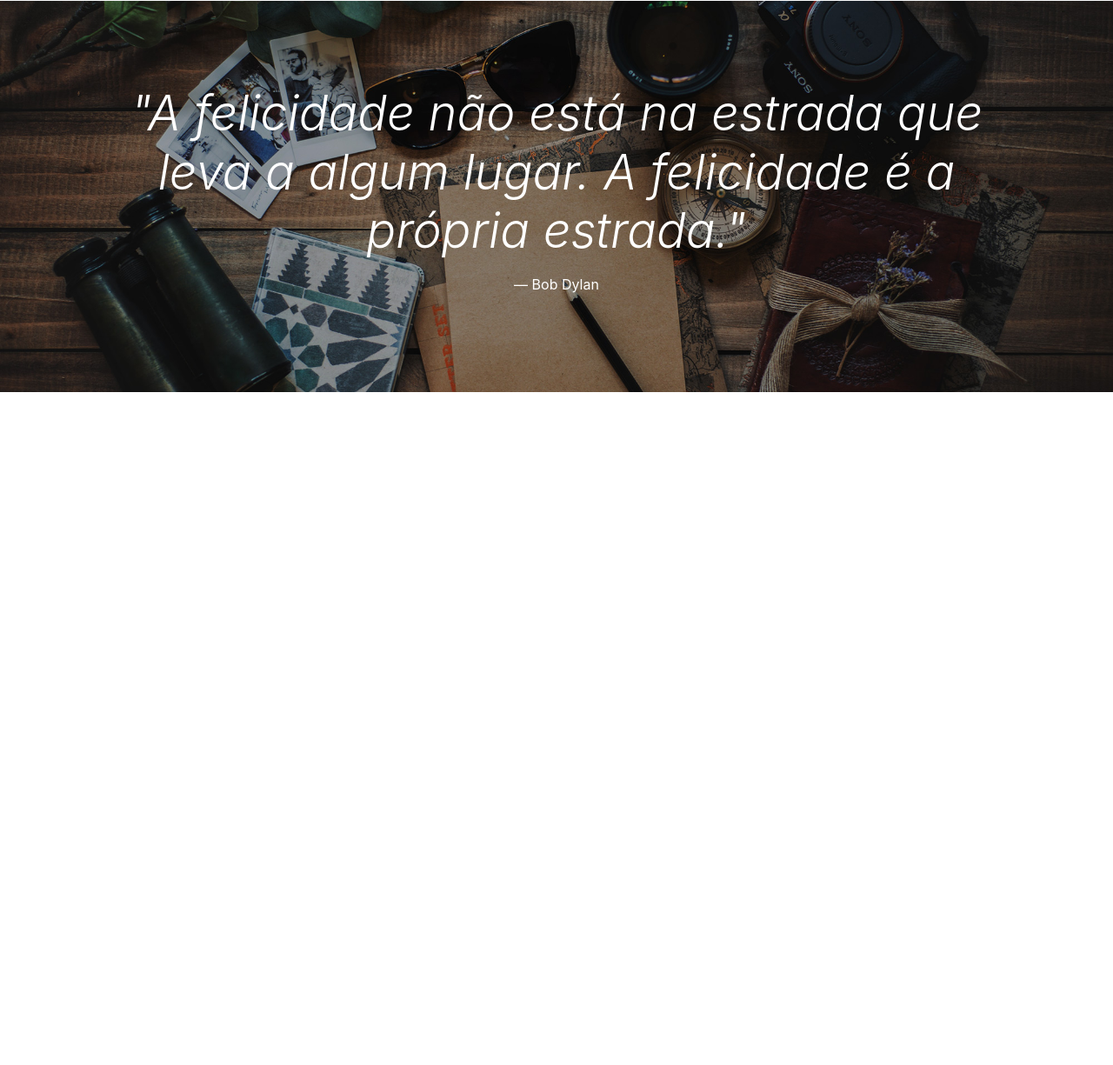
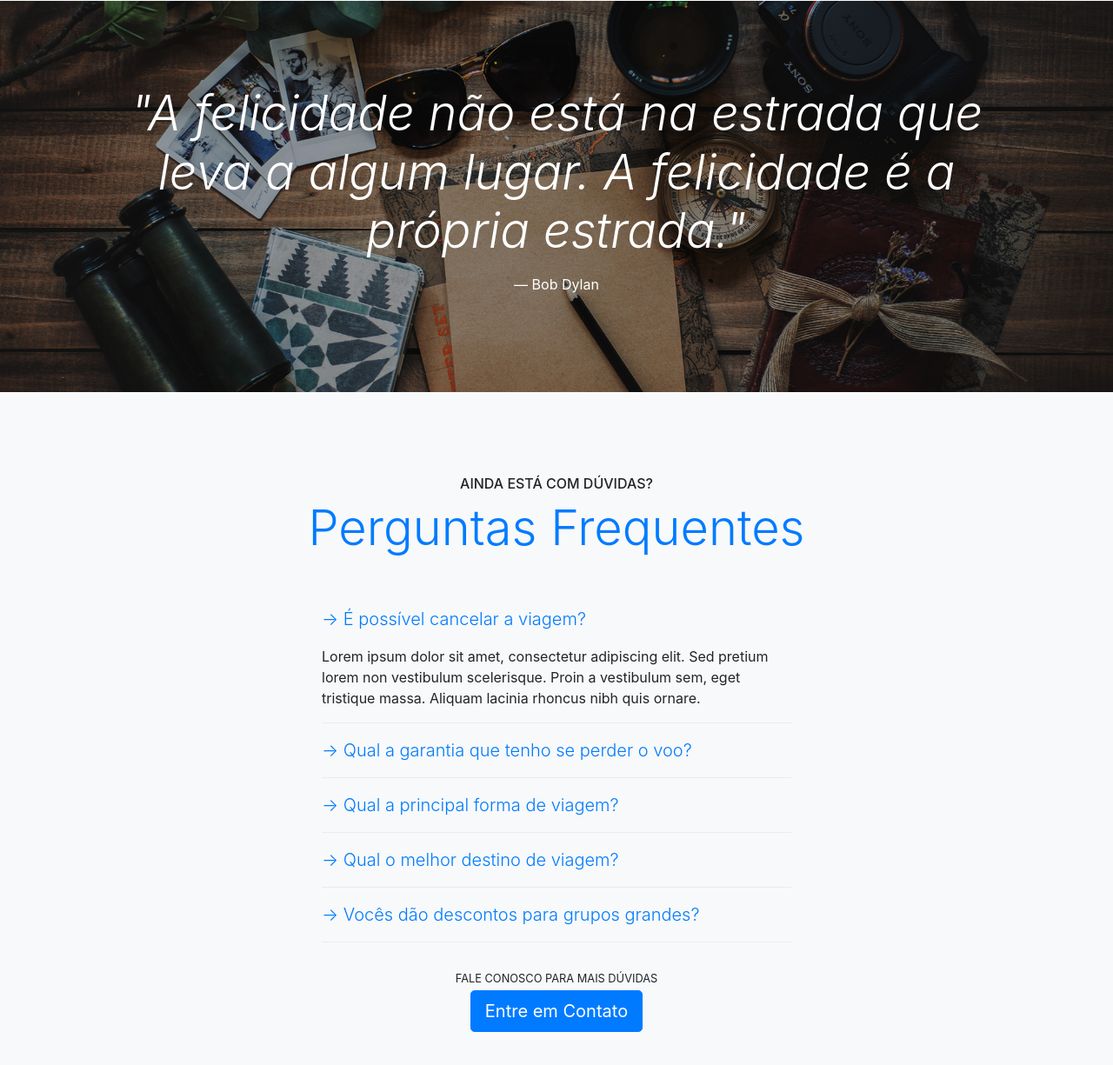
Before and after one commit to mariapgomes/caravan, a plain HTML site: page index.html in a window 1280 px wide. Shown: the part 1357-2582 px from the top of the page at 87% size. Before the commit the page ends 1808 px from the top, so only its background shows below. Drawn offline with Linux system fonts and the light colour scheme.

Commit message:
Cria a seção de perguntas frequentes

```diff
--- a/css/style.css
+++ b/css/style.css
@@ -12,6 +12,10 @@ body {
   background-size: cover;
 }
 
+#accordion a {
+  cursor: pointer;
+}
+
 @media (max-width: 767px) {
   #citacao-home .display-4 {
     font-size: 2.5rem;
--- a/index.html
+++ b/index.html
@@ -161,6 +161,81 @@
     </blockquote>
   </section>
 
+  <section class="py-5 bg-light" aria-label="Perguntas Frequentes">
+    <div class="container">
+      <div class="my-5 text-center">
+        <span class="h6 d-block">AINDA ESTÁ COM DÚVIDAS?</span>
+        <h2 class="display-4 text-primary">Perguntas Frequentes</h2>
+      </div>
+
+
+      <div class="row justify-content-center">
+        <div id="accordion" class="col-6">
+          <div>
+            <div class="mb-2 py-2" id="pergunta1">
+              <a class="text-primary lead" data-toggle="collapse" data-target="#collapse1" aria-expanded="true" aria-controls="collapse1">
+                → É possível cancelar a viagem?
+              </a>
+            </div>
+            <div id="collapse1" class="collapse show" aria-labelledby="pergunta1" data-parent="#accordion">
+              <p class="">
+                Lorem ipsum dolor sit amet, consectetur adipiscing elit. Sed pretium lorem non vestibulum scelerisque. Proin a vestibulum sem, eget tristique massa. Aliquam lacinia rhoncus nibh quis ornare.
+              </p>
+            </div>
+          </div>
+          <div class="dropdown-divider"></div>
+          <div class="mb-2 py-2" id="pergunta2">
+            <a class="text-primary lead" data-toggle="collapse" data-target="#collapse2" aria-expanded="false" aria-controls="collapse2">
+              → Qual a garantia que tenho se perder o voo?
+            </a>
+          </div>
+          <div id="collapse2" class="collapse" aria-labelledby="pergunta2" data-parent="#accordion">
+            <p class="">
+              Lorem ipsum dolor sit amet, consectetur adipiscing elit. Sed pretium lorem non vestibulum scelerisque. Proin a vestibulum sem, eget tristique massa. Aliquam lacinia rhoncus nibh quis ornare.
+            </p>
+          </div>
+          <div class="dropdown-divider"></div>
+          <div class="mb-2 py-2" id="pergunta3">
+            <a class="text-primary lead" data-toggle="collapse" data-target="#collapse3" aria-expanded="false" aria-controls="collapse3">
+              → Qual a principal forma de viagem?
+            </a>
+          </div>
+          <div class="dropdown-divider"></div>
+          <div id="collapse3" class="collapse" aria-labelledby="pergunta3" data-parent="#accordion">
+            <p class="">
+              Lorem ipsum dolor sit amet, consectetur adipiscing elit. Sed pretium lorem non vestibulum scelerisque. Proin a vestibulum sem, eget tristique massa. Aliquam lacinia rhoncus nibh quis ornare.
+            </p>
+          </div>
+          <div class="mb-2 py-2" id="pergunta4">
+            <a class="text-primary lead" data-toggle="collapse" data-target="#collapse4" aria-expanded="false" aria-controls="collapse4">
+              → Qual o melhor destino de viagem?
+            </a>
+          </div>
+          <div class="dropdown-divider"></div>
+          <div id="collapse4" class="collapse" aria-labelledby="pergunta4" data-parent="#accordion">
+            <p class="">
+              Lorem ipsum dolor sit amet, consectetur adipiscing elit. Sed pretium lorem non vestibulum scelerisque. Proin a vestibulum sem, eget tristique massa. Aliquam lacinia rhoncus nibh quis ornare.
+            </p>
+          </div>
+          <div class="mb-2 py-2" id="pergunta5">
+            <a class="text-primary lead" data-toggle="collapse" data-target="#collapse5" aria-expanded="false" aria-controls="collapse5">
+              → Vocês dão descontos para grupos grandes?
+            </a>
+          </div>
+          <div id="collapse5" class="collapse" aria-labelledby="pergunta5" data-parent="#accordion">
+            <p class="">
+              Lorem ipsum dolor sit amet, consectetur adipiscing elit. Sed pretium lorem non vestibulum scelerisque. Proin a vestibulum sem, eget tristique massa. Aliquam lacinia rhoncus nibh quis ornare.
+            </p>
+          </div>
+          <div class="dropdown-divider"></div>
+        </div>
+      </div>
+    </div>
+    <div class="text-center my-4">
+      <p class="small m-1">FALE CONOSCO PARA MAIS DÚVIDAS</p>
+      <a href="./pages/contato.html" class="btn btn-primary btn-lg">Entre em Contato</a>
+    </div>
+  </section>
 
   <script src="./js/jquery-3.2.1.slim.min.js"></script>
   <script src="./js/popper.min.js"></script>
```
